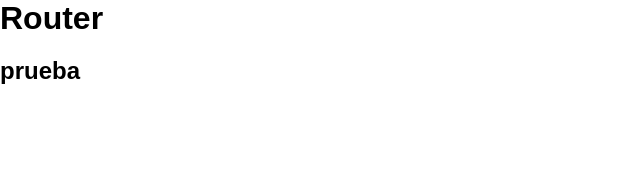
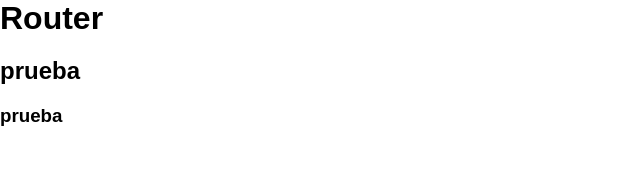
Before and after one commit to PabloReynaga/GymWebsite, a SvelteKit app: page /sections in a window 1280 px wide. Shown: the top 195 px of the page, without its empty margins (0-640 px from the left). Built offline with nearby package versions, Linux system fonts and the light colour scheme.

Commit message:
prueba-git

```diff
--- a/src/routes/sections/+page.svelte
+++ b/src/routes/sections/+page.svelte
@@ -1,2 +1,3 @@
 <h1>Router</h1>
 <h2>prueba</h2>
+<h3>prueba</h3>
```
